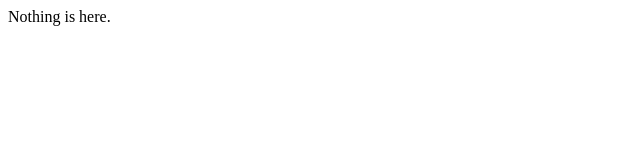
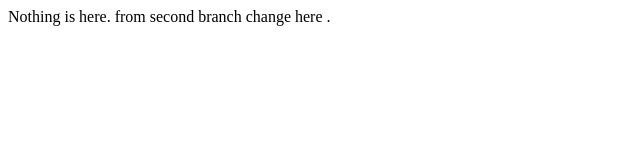
Before and after one commit to khaledtasmia/Test, a plain HTML site: page index.html in a window 1280 px wide. Shown: the whole page, without its empty margins (0-640 px from the left). Drawn offline with Linux system fonts and the light colour scheme.

Commit message:
second push

```diff
--- a/index.html
+++ b/index.html
@@ -8,5 +8,7 @@
 </head>
 <body>
     Nothing is here.
+    from second branch
+    change here .
 </body>
 </html>
```
